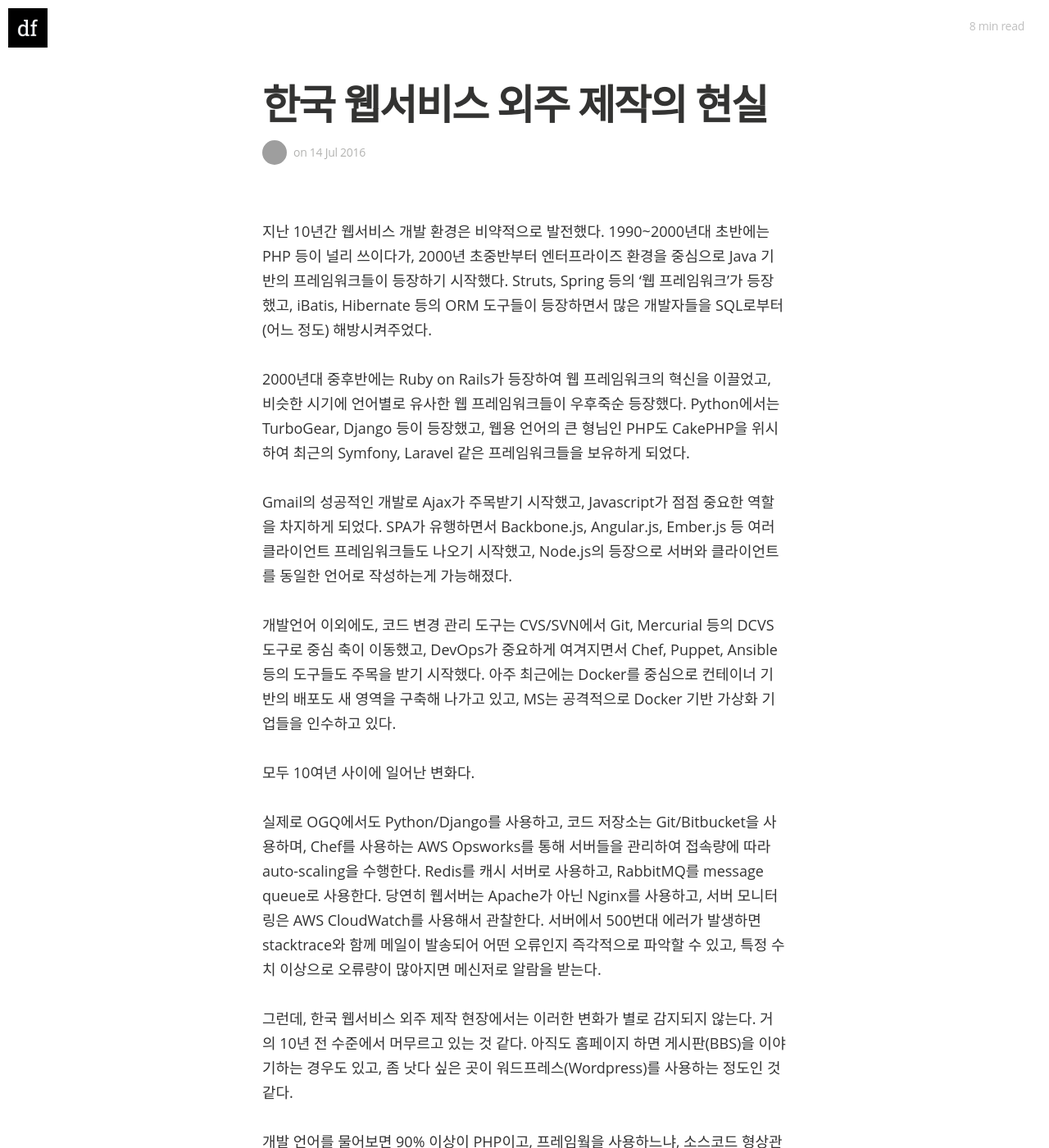
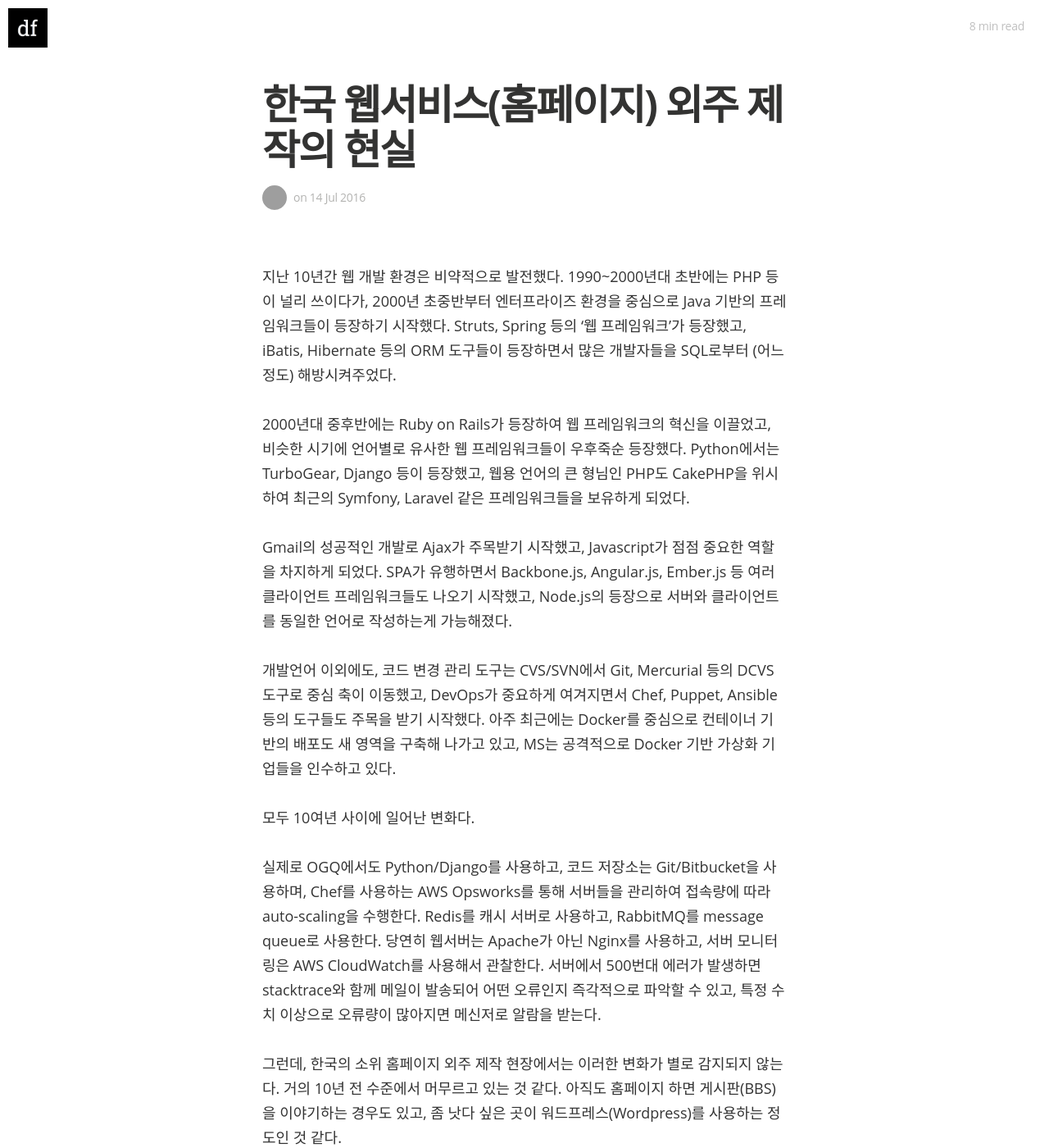
Before and after one commit to toracle/toracle.github.io, a Jekyll site: the page built from _posts/2016-07-14-Web-SI.md, in a window 1280 px wide and 1400 px high. Shown: the whole window at 82% size. Built offline with Jekyll 4.4.1, drawn with Linux system fonts in a browser that asks for light colours; nearby versions of some CDN libraries; some web fonts are replaced; comment, search, counter and statistics services are not loaded; grey boxes are pictures that could not be loaded.

Commit message:
Update 2016-07-14-Web-SI.md

```diff
--- a/_posts/2016-07-14-Web-SI.md
+++ b/_posts/2016-07-14-Web-SI.md
@@ -1,12 +1,12 @@
 ---
 layout: post
-title: "한국 웹서비스 외주 제작의 현실"
+title: "한국 웹서비스(홈페이지) 외주 제작의 현실"
 date: 2016-07-14
 categories: essay
 tags: [webservice, outsource, korean]
 ---
 
-지난 10년간 웹서비스 개발 환경은 비약적으로 발전했다. 1990~2000년대 초반에는 PHP 등이 널리 쓰이다가, 2000년 초중반부터 엔터프라이즈 환경을 중심으로 Java 기반의 프레임워크들이 등장하기 시작했다. Struts, Spring 등의 '웹 프레임워크'가 등장했고, iBatis, Hibernate 등의 ORM 도구들이 등장하면서 많은 개발자들을 SQL로부터 (어느 정도) 해방시켜주었다.
+지난 10년간 웹 개발 환경은 비약적으로 발전했다. 1990~2000년대 초반에는 PHP 등이 널리 쓰이다가, 2000년 초중반부터 엔터프라이즈 환경을 중심으로 Java 기반의 프레임워크들이 등장하기 시작했다. Struts, Spring 등의 '웹 프레임워크'가 등장했고, iBatis, Hibernate 등의 ORM 도구들이 등장하면서 많은 개발자들을 SQL로부터 (어느 정도) 해방시켜주었다.
 
 2000년대 중후반에는 Ruby on Rails가 등장하여 웹 프레임워크의 혁신을 이끌었고, 비슷한 시기에 언어별로 유사한 웹 프레임워크들이 우후죽순 등장했다. Python에서는 TurboGear, Django 등이 등장했고, 웹용 언어의 큰 형님인 PHP도 CakePHP을 위시하여 최근의 Symfony, Laravel 같은 프레임워크들을 보유하게 되었다.
 
@@ -18,7 +18,7 @@
 
 실제로 OGQ에서도 Python/Django를 사용하고, 코드 저장소는 Git/Bitbucket을 사용하며, Chef를 사용하는 AWS Opsworks를 통해 서버들을 관리하여 접속량에 따라 auto-scaling을 수행한다. Redis를 캐시 서버로 사용하고, RabbitMQ를 message queue로 사용한다. 당연히 웹서버는 Apache가 아닌 Nginx를 사용하고, 서버 모니터링은 AWS CloudWatch를 사용해서 관찰한다. 서버에서 500번대 에러가 발생하면 stacktrace와 함께 메일이 발송되어 어떤 오류인지 즉각적으로 파악할 수 있고, 특정 수치 이상으로 오류량이 많아지면 메신저로 알람을 받는다.
 
-그런데, 한국 웹서비스 외주 제작 현장에서는 이러한 변화가 별로 감지되지 않는다. 거의 10년 전 수준에서 머무르고 있는 것 같다. 아직도 홈페이지 하면 게시판(BBS)을 이야기하는 경우도 있고, 좀 낫다 싶은 곳이 워드프레스(Wordpress)를 사용하는 정도인 것 같다.
+그런데, 한국의 소위 홈페이지 외주 제작 현장에서는 이러한 변화가 별로 감지되지 않는다. 거의 10년 전 수준에서 머무르고 있는 것 같다. 아직도 홈페이지 하면 게시판(BBS)을 이야기하는 경우도 있고, 좀 낫다 싶은 곳이 워드프레스(Wordpress)를 사용하는 정도인 것 같다.
 
 개발 언어를 물어보면 90% 이상이 PHP이고, 프레임웤을 사용하느냐, 소스코드 형상관리를 사용하냐 물어보면 프레임웤은 사용하지 않고 소스코드 형상관리도 하지 않는다고 한다.
 
```
